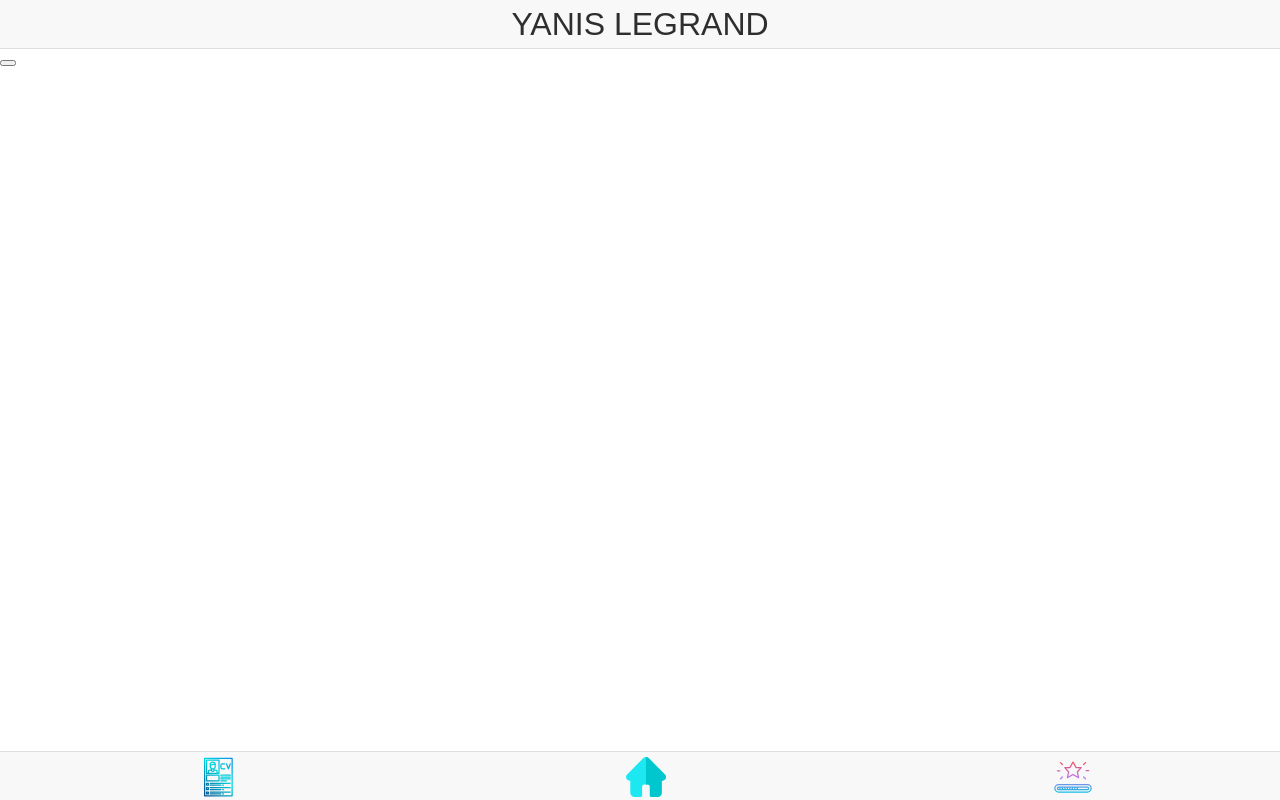
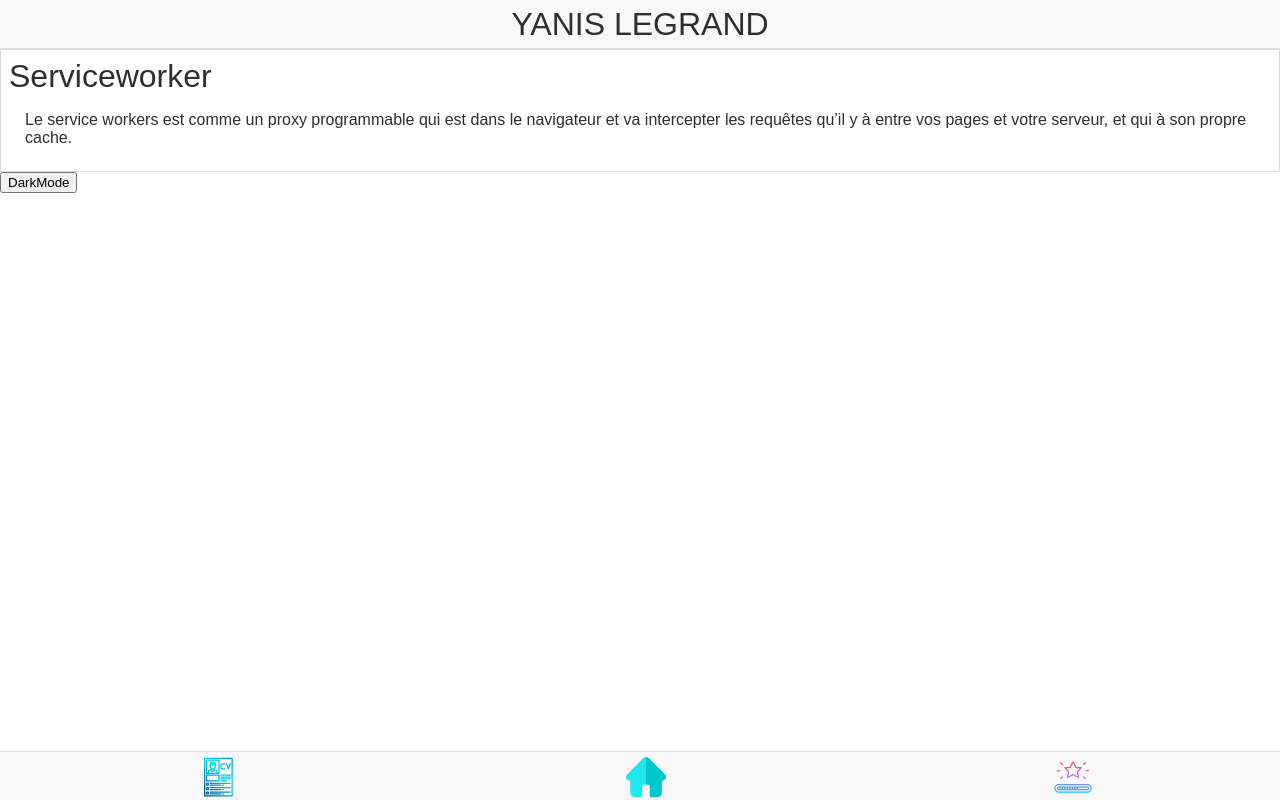
Before and after one commit to yaperson/SPA-portfolio, a website: page wwwroot/index.html in a window 1280 px wide. Drawn offline with Linux system fonts and the light colour scheme.

Commit message:
Add files via upload

```diff
--- a/wwwroot/css/main.css
+++ b/wwwroot/css/main.css
@@ -33,13 +33,13 @@ h1{
     padding-top: 15px;
 }
 
-.ReportList{
+.Post__description{
   display: grid;
   gap:1em;
   padding: 1em;
 }
 
-.Report {
+.postVeil {
     display: grid;
     align-items: center;
     padding: var(--report-padding);
@@ -47,26 +47,8 @@ h1{
     cursor: pointer;
 }
 
-.Report__title{
+.Post__title{
   font-size:2em;
-}
-
-.Report-state-new{
-    border-left:solid var(--report-status-width) rgb(138, 138, 138);
-}
-
-.Report-state-active{
-  border-left:solid var(--report-status-width) var(--report-active-color);
-
-}
-
-.Report-state-closed{
-  border-left:solid var(--report-status-width) var(--report-closed-color);
-
-}
-
-.Report-state-no{
-  border-left:solid var(--report-status-width) var(--report-no-color);
 }
 
 
--- /dev/null
+++ b/wwwroot/data/postVeil.json
@@ -0,0 +1,9 @@
+{
+    "servicesworker":
+    [
+        {
+        "name": "Serviceworker",
+        "description": "Le service workers est comme un proxy programmable qui est dans le navigateur et va intercepter les requêtes qu’il y à entre vos pages et votre serveur, et qui à son propre cache. "
+        }
+    ]
+}
--- /dev/null
+++ b/wwwroot/services/InfoVeil.js
@@ -0,0 +1,7 @@
+export default class {
+    static async getInfo (){
+        let response = await fetch('/data/postVeil.json')
+        let data = await response.json()
+        return data
+    }
+}
--- a/wwwroot/views/home.js
+++ b/wwwroot/views/home.js
@@ -1,3 +1,5 @@
+import InfoService from '/services/infoVeil.js'
+
 export default class {
     async header() {
         let titleElement = document.createElement('div')
@@ -8,16 +10,41 @@ export default class {
     async content() {
         let itemsElement = document.createElement('div')
         itemsElement.classList.add('home')
+        let data = await InfoService.getInfo()
+
+        for (let item of data.servicesworker) {
+            createPostVeil.call(this, item)
+        }
 
         createOptionItem.call(this)
 
+
         return itemsElement
 
+        function createPostVeil(item) {
+            let itemElement = document.createElement('div')
+            itemElement.classList.add('postVeil')
+
+            let itemTitleElement = document.createElement('div')
+            itemTitleElement.classList.add('Post__title')
+
+            let itemDescription = document.createElement('span')
+            itemDescription.classList.add('Post__description')
+
+            itemElement.append(itemTitleElement)
+            itemElement.append(itemDescription)
+
+            itemTitleElement.innerHTML = item.name || 'JavaScript'
+            itemDescription.innerHTML = item.description || '30%'
+
+            itemsElement.append(itemElement)
+        }
 
         function createOptionItem() {
 
             let itemElement = document.createElement('button')
             itemElement.classList.add('toogleDark')
+            itemElement.innerHTML = "DarkMode"
             itemElement.addEventListener('click', () => this.#item_click_handler())
 
                 itemsElement.append(itemElement)
```
